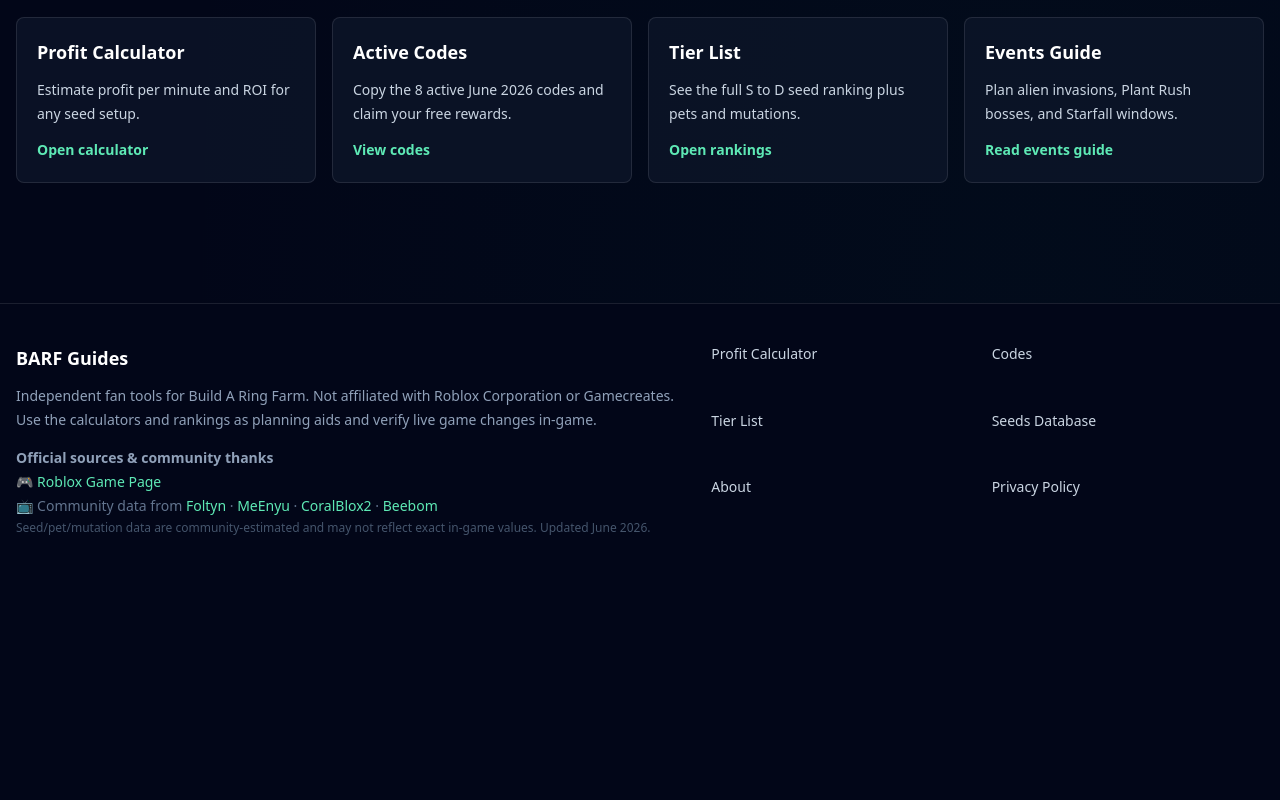
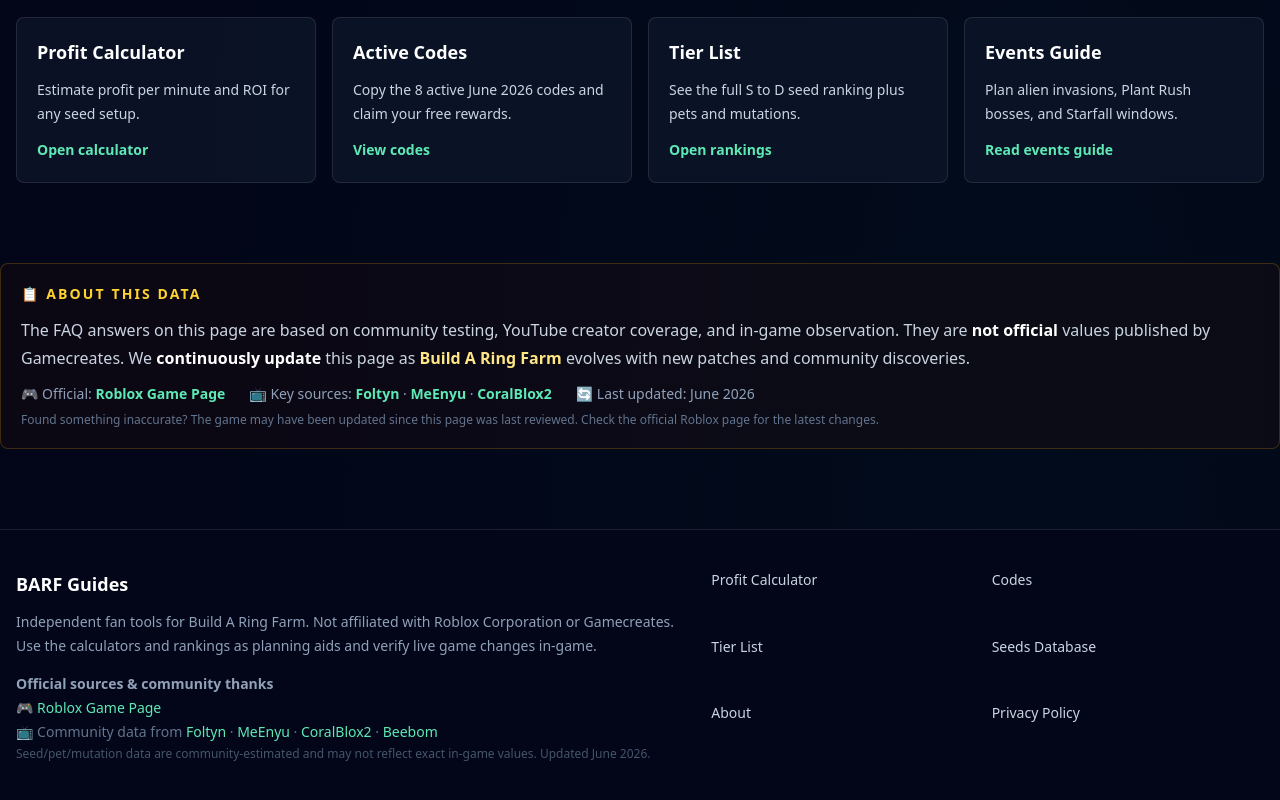
Before and after one commit to Zsmboom/barfguides, a Next.js app: page /faq in a window 1280 px wide. Shown: the part 3848-4648 px from the top of the page. Before the commit the page ends 4424 px from the top, so only its background shows below. Built offline with nearby package versions, Linux system fonts and the light colour scheme.

Commit message:
feat: add DataDisclaimer to FAQ page

```diff
--- a/src/app/faq/page.tsx
+++ b/src/app/faq/page.tsx
@@ -3,6 +3,7 @@
 import { JsonLd } from "@/components/JsonLd";
 import { InfoCard, Section } from "@/components/Section";
 import { pageSeo } from "@/lib/page-seo";
+import { DataDisclaimer } from "@/components/DataDisclaimer";
 import { breadcrumbSchema, faqSchema, buildPageMetadata } from "@/lib/seo";
 
 export const dynamic = "force-static";
@@ -196,6 +197,7 @@
           </InfoCard>
         </div>
       </Section>
+      <DataDisclaimer dataType="FAQ answers" />
     </>
   );
 }
```
